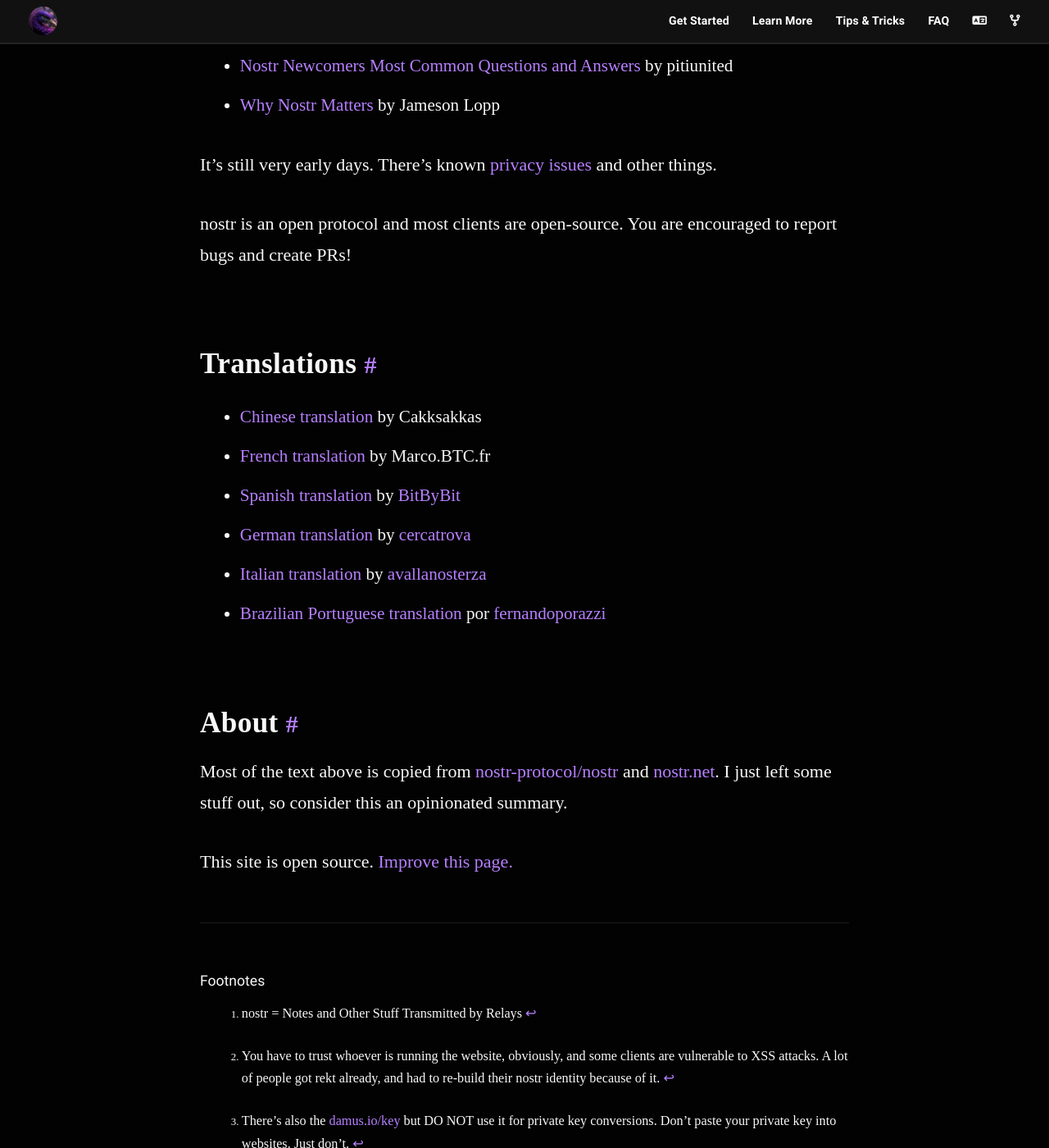
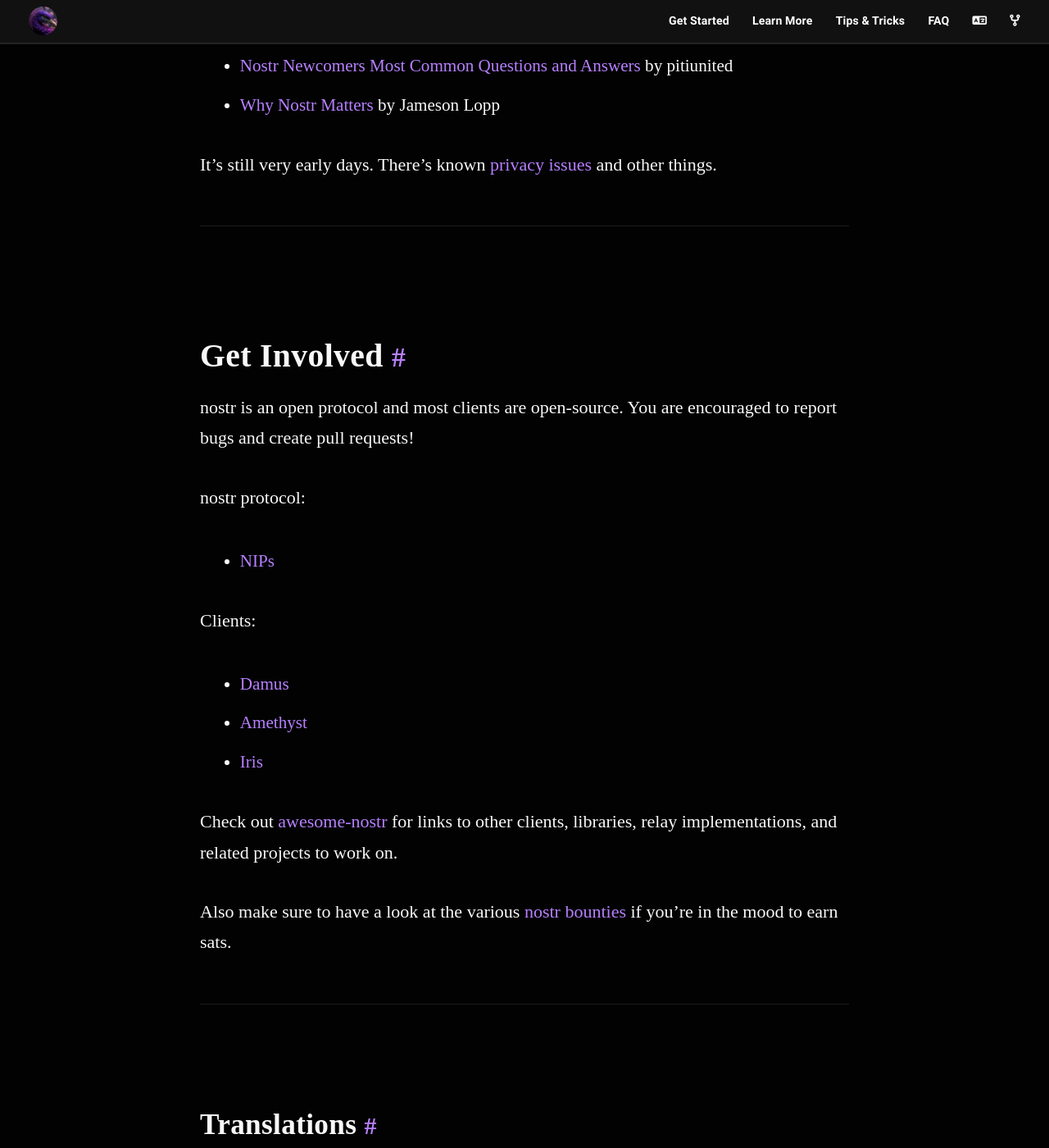
Before and after one commit to nostr-resources/nostr-resources.github.io, a Jekyll site: the page built from index.md, in a window 1280 px wide and 1400 px high, scrolled down 12128 px. Shown: the whole window at 82% size. Built offline with Jekyll 4.4.1, drawn with Linux system fonts in a browser that asks for light colours; some web fonts are replaced.

Commit message:
feat: get involved

```diff
--- a/index.md
+++ b/index.md
@@ -16,7 +16,7 @@ redirect_from: resources
   <div class="button button-black button-medium">
     <a href="#get-started"><i class="fa-solid fa-rocket"></i> Get Started</a>
     <a href="#learn-more"><i class="fa-solid fa-book-open-reader"></i> Learn More</a>
-    <a href="#"><i class="fab fa-github"></i> Get Involved</a>
+    <a href="#get-involved"><i class="fab fa-github"></i> Get Involved</a>
   </div>
 </div>
 
@@ -314,8 +314,26 @@ Articles and explainers:
 It's still very early days.
 There's known [privacy issues](https://consentonchain.github.io/blog/posts/nostr-privacy/) and other things.
 
+---
+
+# Get Involved
+
 nostr is an open protocol and most clients are open-source.
-You are encouraged to report bugs and create PRs!
+You are encouraged to report bugs and create pull requests!
+
+nostr protocol:
+- [NIPs](https://github.com/nostr-protocol/nips)
+
+Clients:
+- [Damus](https://github.com/damus-io/damus)
+- [Amethyst](https://github.com/vitorpamplona/amethyst)
+- [Iris](https://github.com/irislib/iris-messenger)
+
+Check out [awesome-nostr](https://github.com/aljazceru/awesome-nostr) for links to other clients, libraries, relay implementations, and related projects to work on.
+
+Also make sure to have a look at the various [nostr bounties](https://bountsr.org/) if you're in the mood to earn sats.
+
+---
 
 ## Translations
 
```
